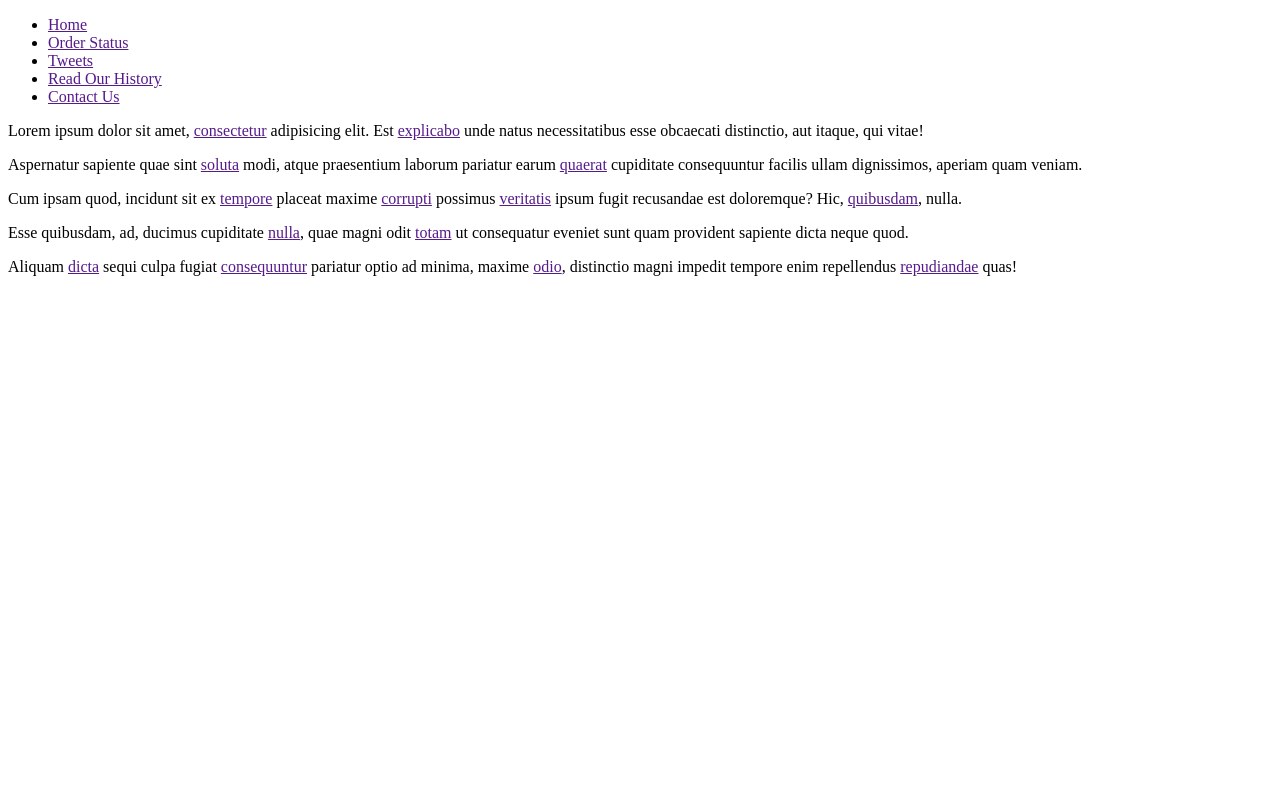
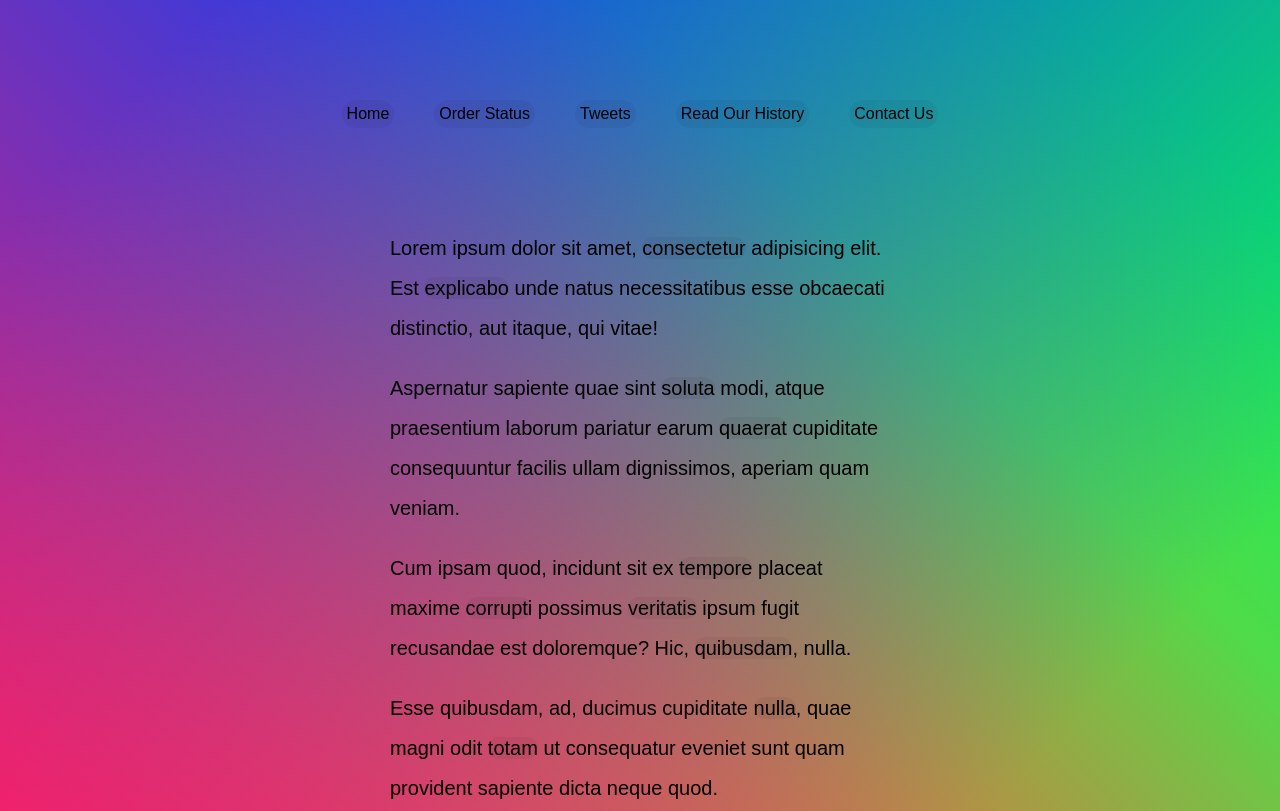
Before and after one commit to willpac828/47-js30-22-follow-links, a website: page public/index.html in a window 1280 px wide. Shown: the top 811 px of the page. Drawn offline with nearby package versions, Linux system fonts and the light colour scheme; files that its build step writes are made by us from their sources.

Commit message:
done with tutorial

```diff
--- a/app/styles/app.scss
+++ b/app/styles/app.scss
@@ -4,3 +4,63 @@
 // $fa-font-path: '//netdna.bootstrapcdn.com/font-awesome/4.3.0/fonts';
 // @import 'font-awesome';
 @import 'box-sizing';
+
+html {
+  box-sizing: border-box;
+}
+*, *:before, *:after {
+  box-sizing: inherit;
+}
+body {
+  min-height: 100vh;
+  margin: 0; /* Important! */
+  font-family: sans-serif;
+  background:
+    linear-gradient(45deg, hsla(340, 100%, 55%, 1) 0%, hsla(340, 100%, 55%, 0) 70%),
+    linear-gradient(135deg, hsla(225, 95%, 50%, 1) 10%, hsla(225, 95%, 50%, 0) 80%),
+    linear-gradient(225deg, hsla(140, 90%, 50%, 1) 10%, hsla(140, 90%, 50%, 0) 80%),
+    linear-gradient(315deg, hsla(35, 95%, 55%, 1) 100%, hsla(35, 95%, 55%, 0) 70%);
+}
+
+.wrapper {
+  margin:0 auto;
+  max-width:500px;
+  font-size: 20px;
+  line-height: 2;
+  position: relative;
+}
+
+a {
+  text-decoration: none;
+  color:black;
+  background:rgba(0,0,0,0.05);
+  border-radius: 20px
+}
+
+.highlight {
+  transition: all 0.2s;
+  border-bottom:2px solid white;
+  position: absolute;
+  top:0;
+  background:white;
+  left:0;
+  z-index: -1;
+  border-radius:20px;
+  display: block;
+  box-shadow: 0 0 10px rgba(0,0,0,0.2)
+}
+
+.menu {
+  padding: 0;
+  display: flex;
+  list-style: none;
+  justify-content: center;
+  margin:100px 0;
+}
+
+.menu a {
+  display: inline-block;
+  padding:5px;
+  margin:0 20px;
+  color:black;
+}
--- a/public/index.html
+++ b/public/index.html
@@ -3,7 +3,7 @@
 <head>
   <meta charset="UTF-8">
   <title>👀👀👀Follow Along Nav</title>
-  <link rel="stylesheet" href="style.css">
+  <link rel="stylesheet" href="/app.css">
 </head>
 <body>
 
@@ -26,7 +26,27 @@
     </div>
 
   <script>
-    // 👀👀👀👀👀👀👀👀👀👀👀👀👀👀👀
+    const triggers = document.querySelectorAll('a');
+    const highlight = document.createElement('span');
+    highlight.classList.add('highlight');
+    document.body.append(highlight);
+
+    function highlightLink() {
+      // "this" is the thing that the event was triggered on
+      // getBounding method returns width height and position of element
+      const linkCoords = this.getBoundingClientRect();
+      console.log(linkCoords);
+      // setting span width equal to link width
+      highlight.style.width = `${linkCoords.width}px`;
+      highlight.style.height = `${linkCoords.height}px`;
+      const left = linkCoords.left + window.scrollX;
+      const top = linkCoords.top + window.scrollY;
+      highlight.style.transform = `translate(${left}px, ${top}px)`;
+    }
+
+    triggers.forEach(a => {
+      a.addEventListener('mouseenter', highlightLink);
+    })
   </script>
 </body>
 </html>
```
